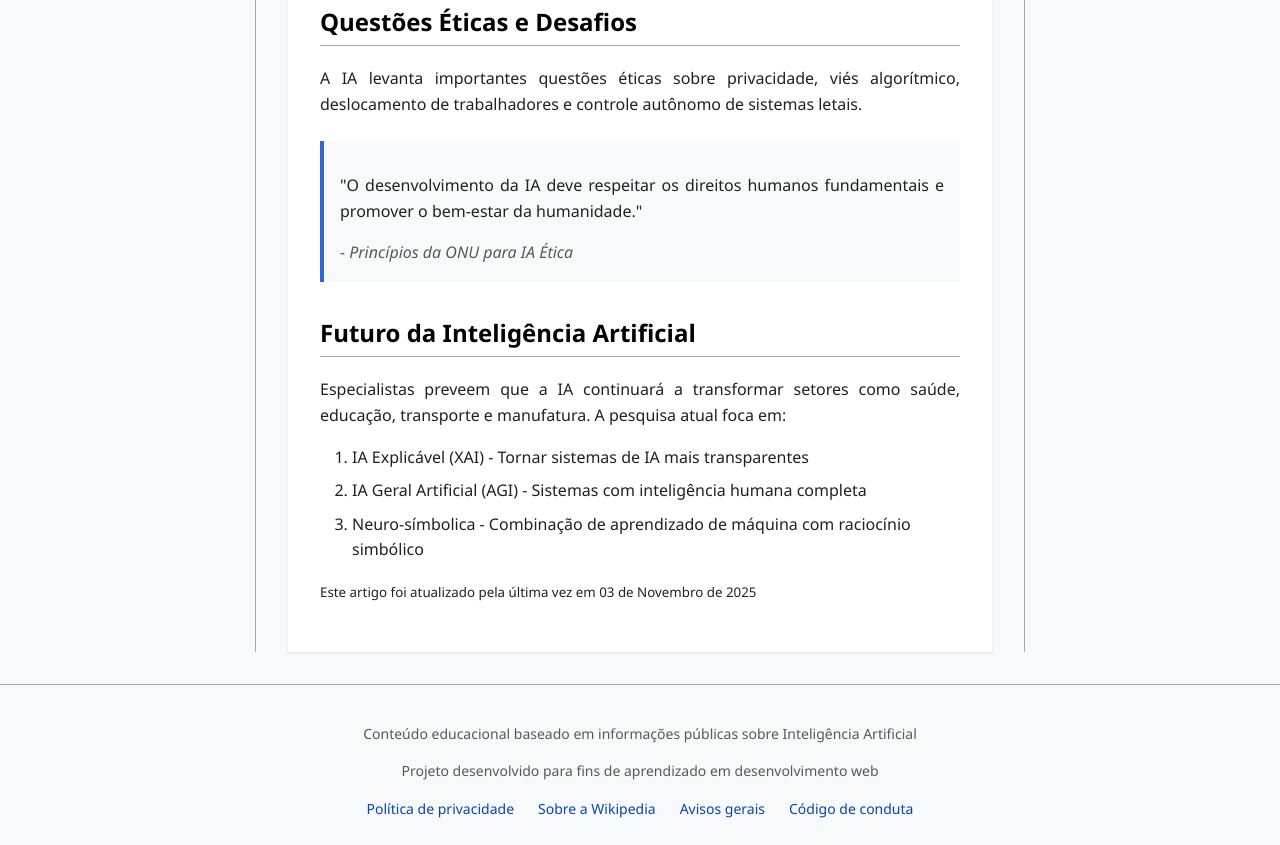
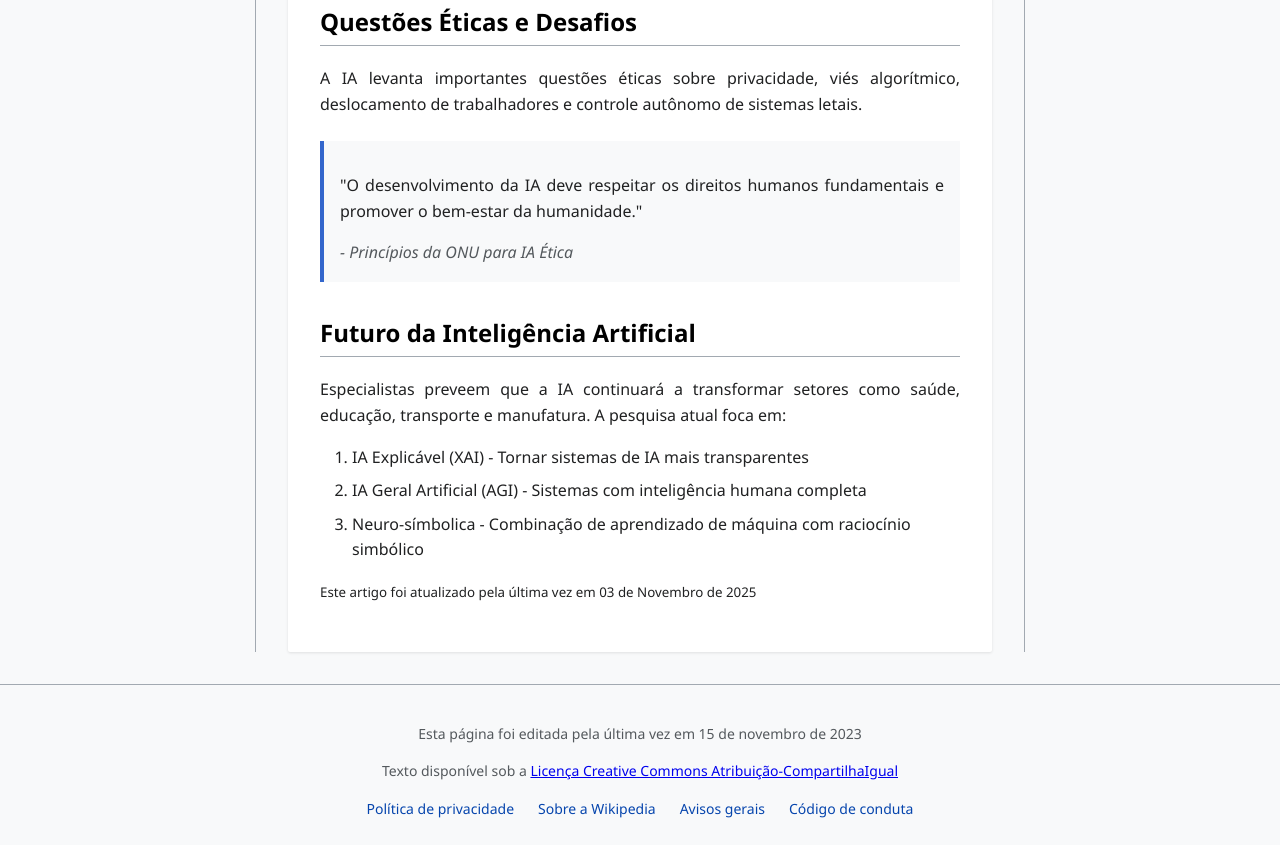
Before and after one commit to jeeanorsini/Portfolio, a plain HTML site: page Dio_Projects/Trilha de Programação/HTML/Projeto 3/index.html in a window 1280 px wide. Shown: the part 2313-3158 px from the top of the page. Drawn offline with Linux system fonts and the light colour scheme.

Commit message:
Update index.html

```diff
--- a/Dio_Projects/Trilha de Programação/HTML/Projeto 3/index.html
+++ b/Dio_Projects/Trilha de Programação/HTML/Projeto 3/index.html
@@ -177,8 +177,8 @@
 
     <footer class="footer" role="contentinfo">
         <div class="footer-content">
-            <p>Conteúdo educacional baseado em informações públicas sobre Inteligência Artificial</p>
-            <p>Projeto desenvolvido para fins de aprendizado em desenvolvimento web</p>
+            <p>Esta página foi editada pela última vez em 15 de novembro de 2023</p>
+            <p>Texto disponível sob a <a href="#" aria-label="Licença Creative Commons">Licença Creative Commons Atribuição-CompartilhaIgual</a></p>
             <nav aria-label="Links de rodapé">
                 <ul>
                     <li><a href="#" aria-label="Política de privacidade">Política de privacidade</a></li>
```
